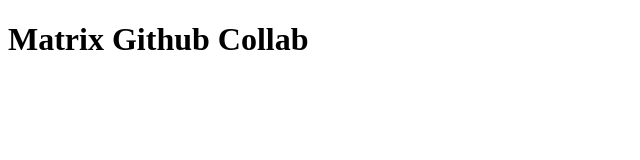
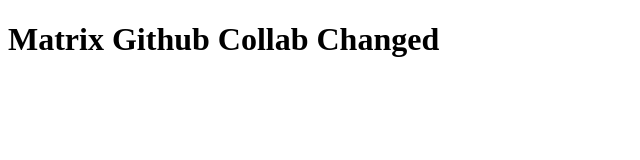
Before and after one commit to wrtoppass/Matrix116-Collab, a plain HTML site: page index.html in a window 1280 px wide. Shown: the whole page, without its empty margins (0-640 px from the left). Drawn offline with Linux system fonts and the light colour scheme.

Commit message:
made changes.

```diff
--- a/index.html
+++ b/index.html
@@ -4,10 +4,10 @@
   <meta charset="UTF-8">
   <meta http-equiv="X-UA-Compatible" content="IE=edge">
   <meta name="viewport" content="width=device-width, initial-scale=1.0">
-  <title>Document</title>
+  <title>Document Changed</title>
 </head>
 <body>
   <!-- h1 -->
-  <h1>Matrix Github Collab</h1>
+  <h1>Matrix Github Collab Changed</h1>
 </body>
 </html>
```
